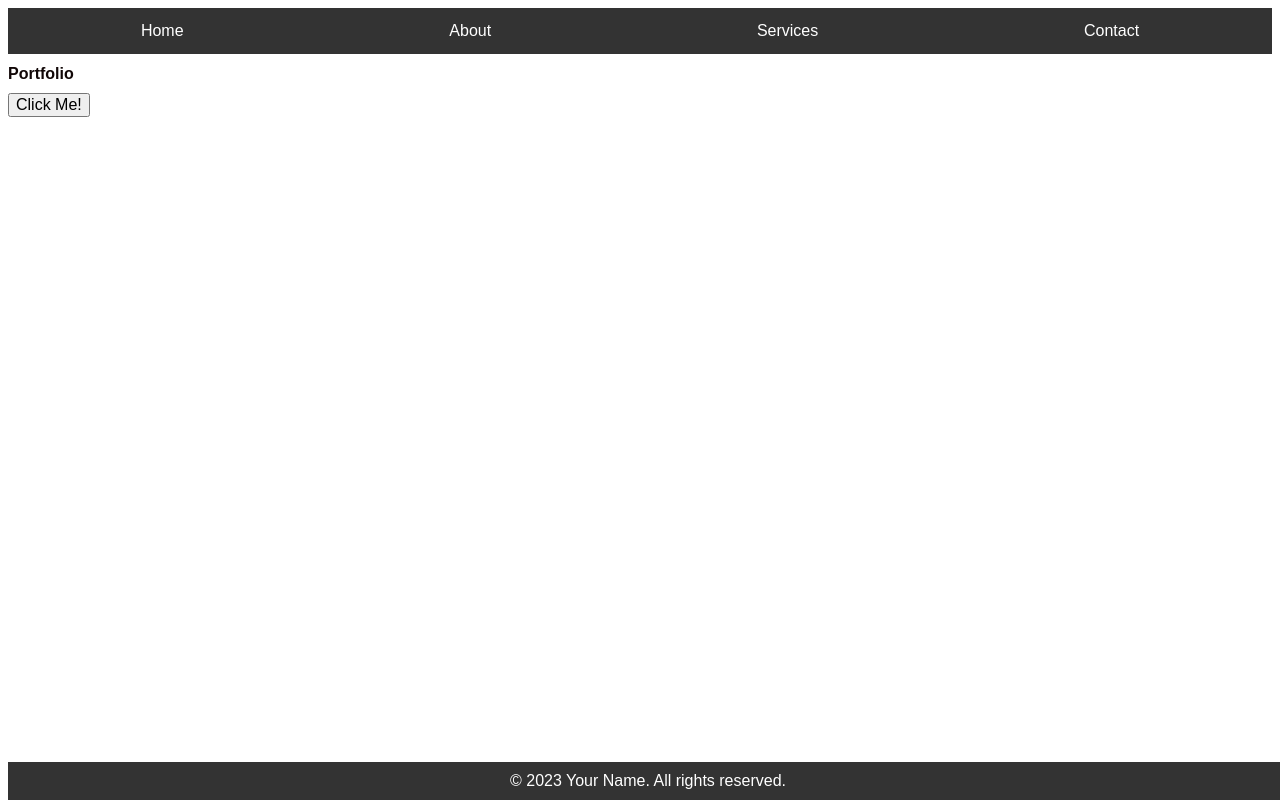
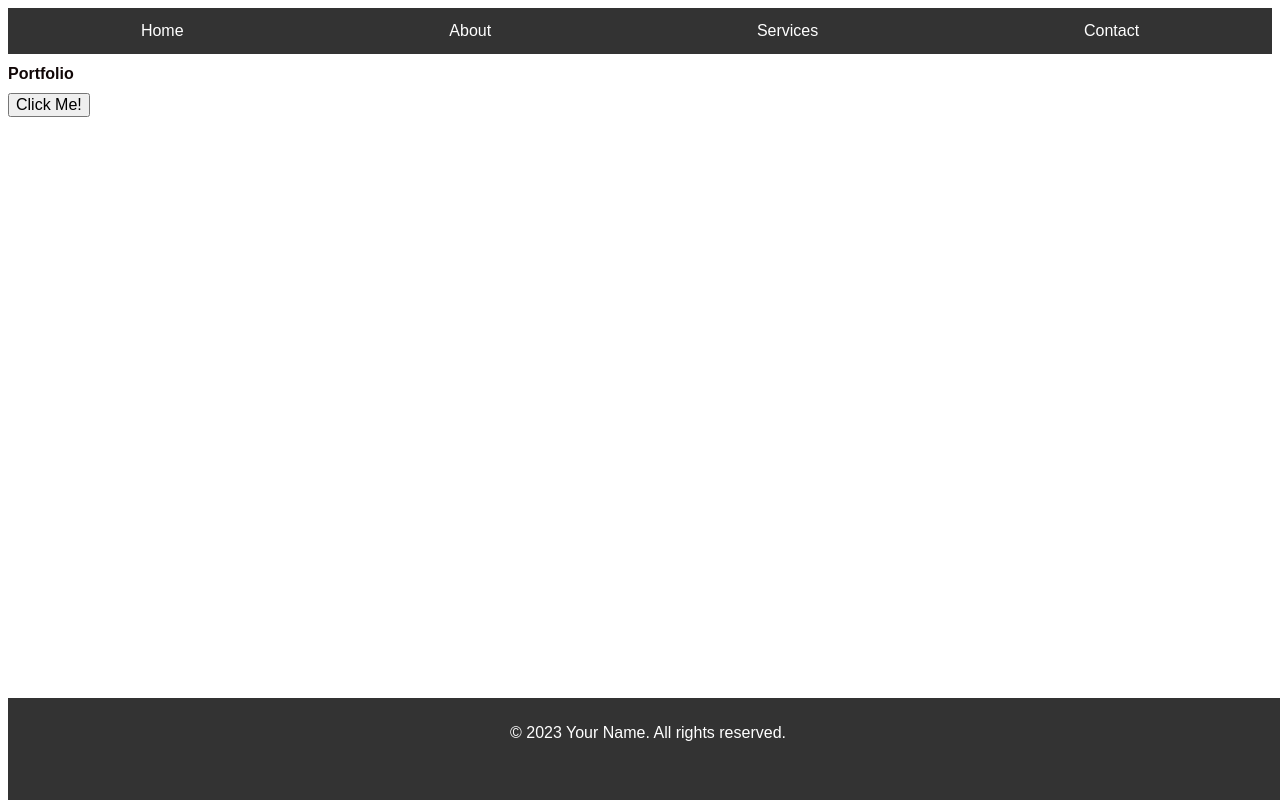
Before and after one commit to Thamesssa/Git-practice-repo, a plain HTML site: page index.html in a window 1280 px wide. Drawn offline with Linux system fonts and the light colour scheme.

Commit message:
style added

```diff
--- a/style.css
+++ b/style.css
@@ -76,6 +76,6 @@ h1{
 }
 
 .footer p {
-    margin: 0;
+    height: 50px;
     font-size: 0.9em;
 }
```
